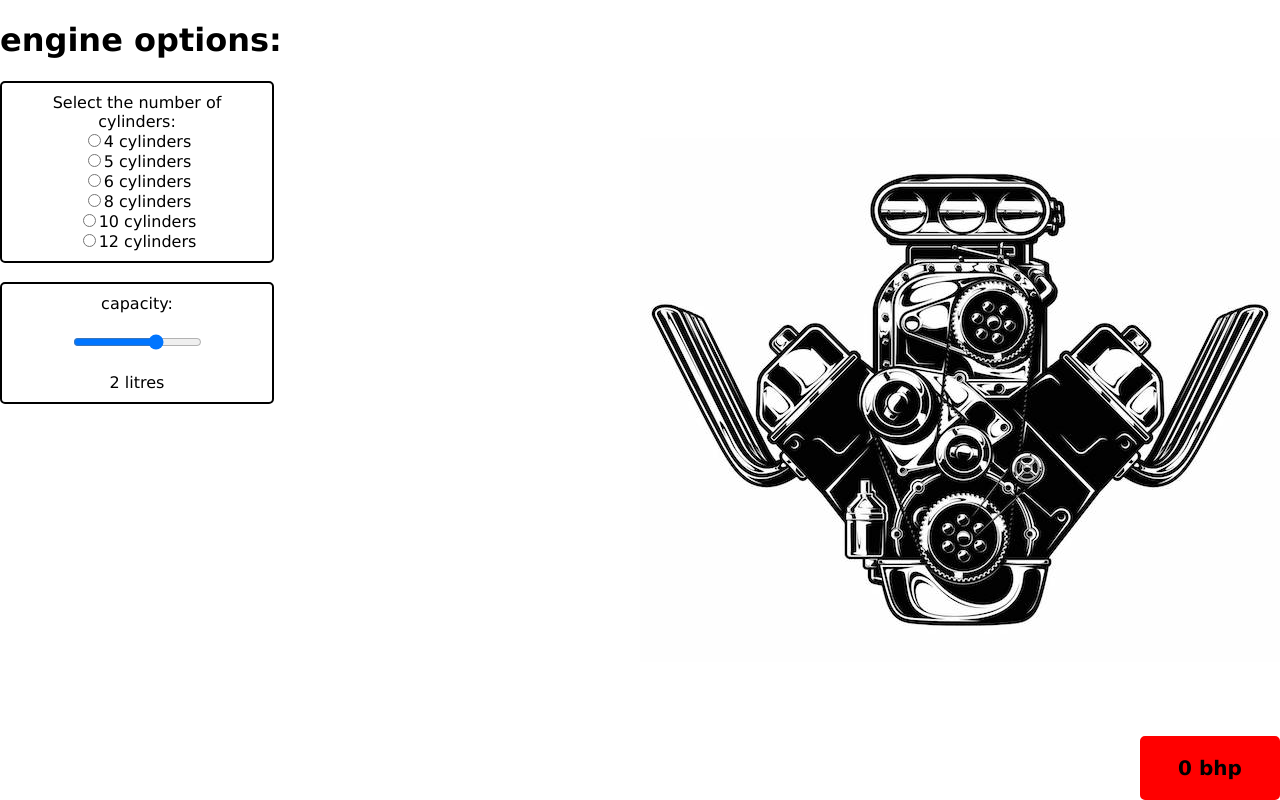
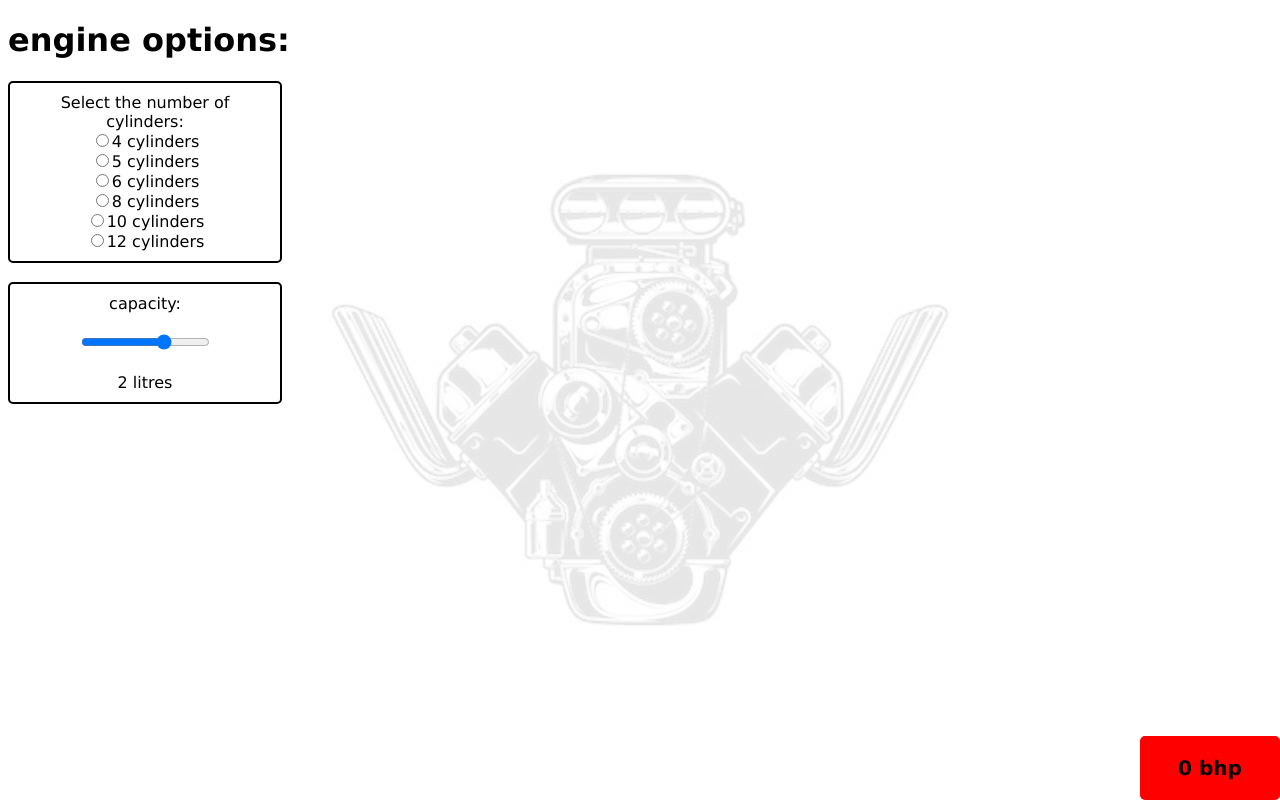
Before and after one commit to FrankieBoye/engine_power, a React (Create React App) app: page / in a window 1280 px wide. Built offline with nearby package versions, Linux system fonts and the light colour scheme.

Commit message:
fixed image opacity

```diff
--- a/src/index.css
+++ b/src/index.css
@@ -1,10 +1,9 @@
 body {
-  margin: 0;
   font-family: Verdana;
-  background-image: url('./images/V8 big block.jpeg');
+  background-image: linear-gradient(rgba(255,255,255,.9), rgba(255,255,255,.9)),url('./images/V8 big block.jpeg');
   background-repeat: no-repeat;
   background-attachment: fixed;
-  background-position: right;
+  background-position: center;
 }
 
 code {
```
Also changed, not shown: src/images/V engine.jpg (deleted), src/images/V8 big block.jpeg.
